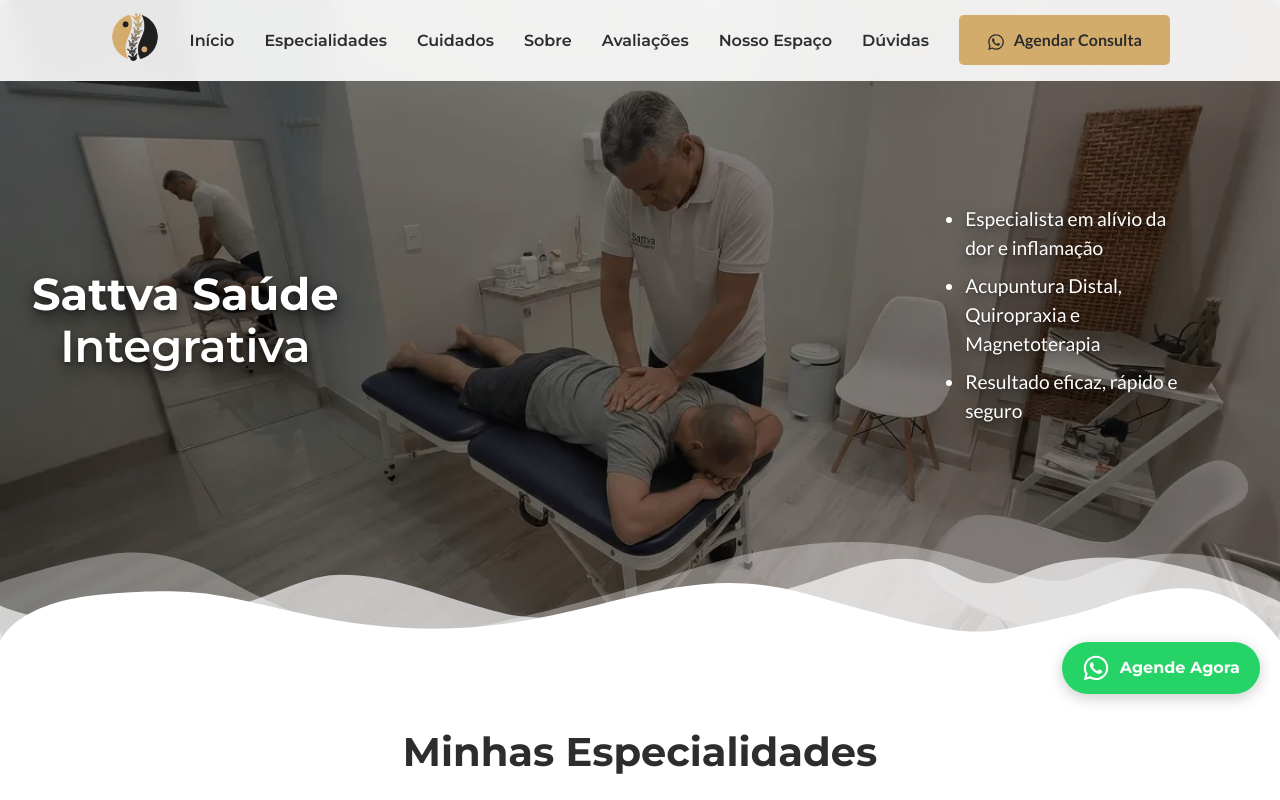
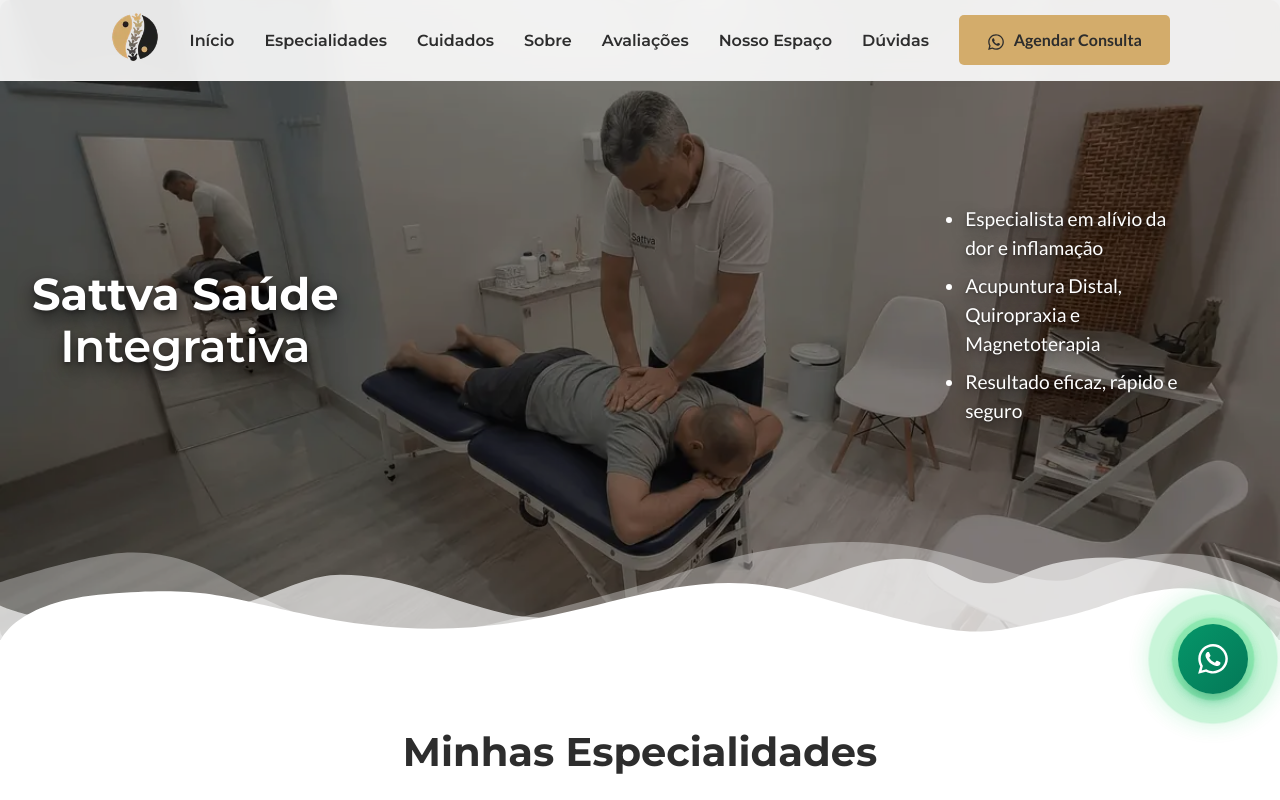
Before and after one commit to AlonsoRafael/Site_SattvaQuiropraxia, a Next.js app: page / in a window 1280 px wide. Shown: the top 800 px of the page. Built offline with nearby package versions, Linux system fonts and the light colour scheme; no server answers.

Commit message:
feat: adiciona botao flutuante do whatsapp com animacao de pulso e tooltip

```diff
--- a/app/globals.css
+++ b/app/globals.css
@@ -977,36 +977,171 @@
   }
 }
 
-/* --- BOTÃO FLUTUANTE --- */
-.whatsapp-flutuante {
+/* --- BOTÃO FLUTUANTE (ESTILO PSI_ISABELLA) --- */
+.floating-whatsapp-container {
   position: fixed;
-  bottom: 20px;
-  right: 20px;
-  background-color: #25d366;
-  color: white;
-  padding: 12px 20px;
-  border-radius: 50px;
+  bottom: 24px;
+  right: 24px;
+  z-index: 999;
+  transition: bottom 0.3s cubic-bezier(0.4, 0, 0.2, 1);
+  animation: floatingFadeIn 0.5s ease-out forwards;
+}
+
+@keyframes floatingFadeIn {
+  from {
+    opacity: 0;
+    transform: translateY(12px) scale(0.95);
+  }
+  to {
+    opacity: 1;
+    transform: translateY(0) scale(1);
+  }
+}
+
+.floating-whatsapp-btn {
+  position: relative;
   display: flex;
   align-items: center;
-  gap: 10px;
+  justify-content: center;
+  width: 56px;
+  height: 56px;
+  border-radius: 50%;
+  background: #059669;
+  background: linear-gradient(135deg, #059669 0%, #047857 100%);
+  color: #ffffff;
   text-decoration: none;
-  font-family: var(--font-primary);
-  font-weight: bold;
-  box-shadow: 0 4px 15px rgba(0, 0, 0, 0.2);
-  z-index: 999;
-}
-
-@media (max-width: 992px) {
-  .whatsapp-flutuante {
-    padding: 12px;
-    gap: 0;
-    width: 56px;
-    height: 56px;
-    justify-content: center;
-  }
-
-  .whatsapp-flutuante-texto {
-    display: none;
+  box-shadow: 0 10px 25px -5px rgba(5, 150, 105, 0.4), 0 8px 10px -6px rgba(0, 0, 0, 0.15);
+  transition: transform 0.3s cubic-bezier(0.4, 0, 0.2, 1), box-shadow 0.3s ease, background 0.3s ease;
+  outline: none;
+  -webkit-tap-highlight-color: transparent;
+}
+
+.floating-whatsapp-btn:hover {
+  transform: scale(1.06);
+  background: linear-gradient(135deg, #047857 0%, #065f46 100%);
+  box-shadow: 0 16px 32px -4px rgba(5, 150, 105, 0.5), 0 10px 14px -5px rgba(0, 0, 0, 0.2);
+}
+
+.floating-whatsapp-btn:active {
+  transform: scale(0.95);
+}
+
+.floating-whatsapp-btn:focus-visible {
+  outline: none;
+  box-shadow: 0 0 0 4px rgba(52, 211, 153, 0.45), 0 10px 25px -5px rgba(5, 150, 105, 0.4);
+}
+
+.floating-whatsapp-icon {
+  width: 28px;
+  height: 28px;
+  color: #ffffff;
+  fill: #ffffff;
+  transition: transform 0.3s ease;
+}
+
+.floating-whatsapp-btn:hover .floating-whatsapp-icon {
+  transform: rotate(12deg);
+}
+
+/* Pulse rings */
+.floating-whatsapp-pulse {
+  position: absolute;
+  top: 0;
+  left: 0;
+  right: 0;
+  bottom: 0;
+  border-radius: 50%;
+  background-color: rgba(37, 211, 102, 0.55);
+  box-shadow: 0 0 14px rgba(37, 211, 102, 0.45);
+  pointer-events: none;
+  z-index: -1;
+  animation: floatingPulse 2s cubic-bezier(0.2, 0.8, 0.4, 1) infinite;
+}
+
+.floating-whatsapp-pulse-secondary {
+  background-color: rgba(37, 211, 102, 0.4);
+  box-shadow: 0 0 10px rgba(37, 211, 102, 0.3);
+  animation-delay: 0.9s;
+}
+
+@keyframes floatingPulse {
+  0% {
+    transform: scale(0.98);
+    opacity: 0.9;
+  }
+  60% {
+    opacity: 0.45;
+  }
+  100% {
+    transform: scale(1.65);
+    opacity: 0;
+  }
+}
+
+/* Tooltip on hover */
+.floating-whatsapp-tooltip {
+  position: absolute;
+  right: calc(100% + 14px);
+  padding: 8px 14px;
+  border-radius: 12px;
+  background-color: #142321;
+  color: #ffffff;
+  font-family: var(--font-primary, sans-serif);
+  font-size: 0.85rem;
+  font-weight: 600;
+  letter-spacing: 0.01em;
+  white-space: nowrap;
+  opacity: 0;
+  transform: translateX(6px);
+  pointer-events: none;
+  transition: opacity 0.25s ease, transform 0.25s ease;
+  box-shadow: 0 10px 25px rgba(0, 0, 0, 0.25);
+  border: 1px solid rgba(255, 255, 255, 0.08);
+}
+
+.floating-whatsapp-btn:hover .floating-whatsapp-tooltip {
+  opacity: 1;
+  transform: translateX(0);
+}
+
+@media (min-width: 768px) {
+  .floating-whatsapp-container {
+    bottom: 32px;
+    right: 32px;
+  }
+
+  .floating-whatsapp-btn {
+    width: 64px;
+    height: 64px;
+  }
+
+  .floating-whatsapp-icon {
+    width: 32px;
+    height: 32px;
+  }
+
+  .floating-whatsapp-pulse {
+    top: -6px;
+    left: -6px;
+    right: -6px;
+    bottom: -6px;
+  }
+}
+
+@media (min-width: 1024px) {
+  .floating-whatsapp-btn {
+    width: 70px;
+    height: 70px;
+  }
+
+  .floating-whatsapp-icon {
+    width: 34px;
+    height: 34px;
+  }
+
+  .floating-whatsapp-tooltip {
+    font-size: 0.9rem;
+    padding: 9px 16px;
   }
 }
 
--- /dev/null
+++ b/components/FloatingWhatsApp.jsx
@@ -0,0 +1,38 @@
+'use client';
+
+import { WhatsAppIcon } from './Icons';
+import { trackWhatsAppClick } from '../data/analytics';
+
+export default function FloatingWhatsApp({ footerVisible = false, footerOffset = 20 }) {
+  const whatsappNumber = '553496416009';
+  const defaultMessage = 'Olá! Gostaria de agendar uma consulta na Sattva Quiropraxia ou tirar dúvidas sobre o atendimento.';
+  const whatsappUrl = `https://wa.me/${whatsappNumber}?text=${encodeURIComponent(defaultMessage)}`;
+
+  return (
+    <aside
+      aria-label="Atendimento rápido"
+      className="floating-whatsapp-container"
+      style={{ bottom: footerVisible ? `${footerOffset}px` : undefined }}
+    >
+      <a
+        href={whatsappUrl}
+        target="_blank"
+        rel="noopener noreferrer"
+        aria-label="Abrir WhatsApp para tirar dúvidas ou agendar consulta"
+        className="floating-whatsapp-btn"
+        onClick={() => trackWhatsAppClick('floating_button')}
+      >
+        <WhatsAppIcon className="floating-whatsapp-icon" size={32} />
+
+        {/* Pulse rings */}
+        <span className="floating-whatsapp-pulse" aria-hidden="true" />
+        <span className="floating-whatsapp-pulse floating-whatsapp-pulse-secondary" aria-hidden="true" />
+
+        {/* Tooltip on hover */}
+        <span className="floating-whatsapp-tooltip">
+          Falar no WhatsApp
+        </span>
+      </a>
+    </aside>
+  );
+}
--- a/components/HomeClient.jsx
+++ b/components/HomeClient.jsx
@@ -11,8 +11,7 @@
 import Footer from './Footer';
 import Testimonials from './Testimonials';
 import { services, faqs } from '../data/siteData';
-import { WhatsAppIcon } from './Icons';
-import { trackWhatsAppClick } from '../data/analytics';
+import FloatingWhatsApp from './FloatingWhatsApp';
 
 export default function HomeClient() {
   const [footerVisible, setFooterVisible] = useState(false);
@@ -58,18 +57,7 @@
 
   return (
     <>
-      <a
-        href="https://wa.me/553496416009"
-        className="whatsapp-flutuante"
-        target="_blank"
-        rel="noreferrer"
-        aria-label="Agende agora pelo WhatsApp"
-        onClick={() => trackWhatsAppClick('floating_button')}
-        style={{ bottom: footerVisible ? `${footerOffset}px` : '20px' }}
-      >
-        <WhatsAppIcon size={28} aria-hidden={true} />
-        <span className="whatsapp-flutuante-texto">Agende Agora</span>
-      </a>
+      <FloatingWhatsApp footerVisible={footerVisible} footerOffset={footerOffset} />
 
       <Header />
       <main>
```
Also changed, not shown: vercel.json, 1 other file (tests, documents, lock files or other folders).
